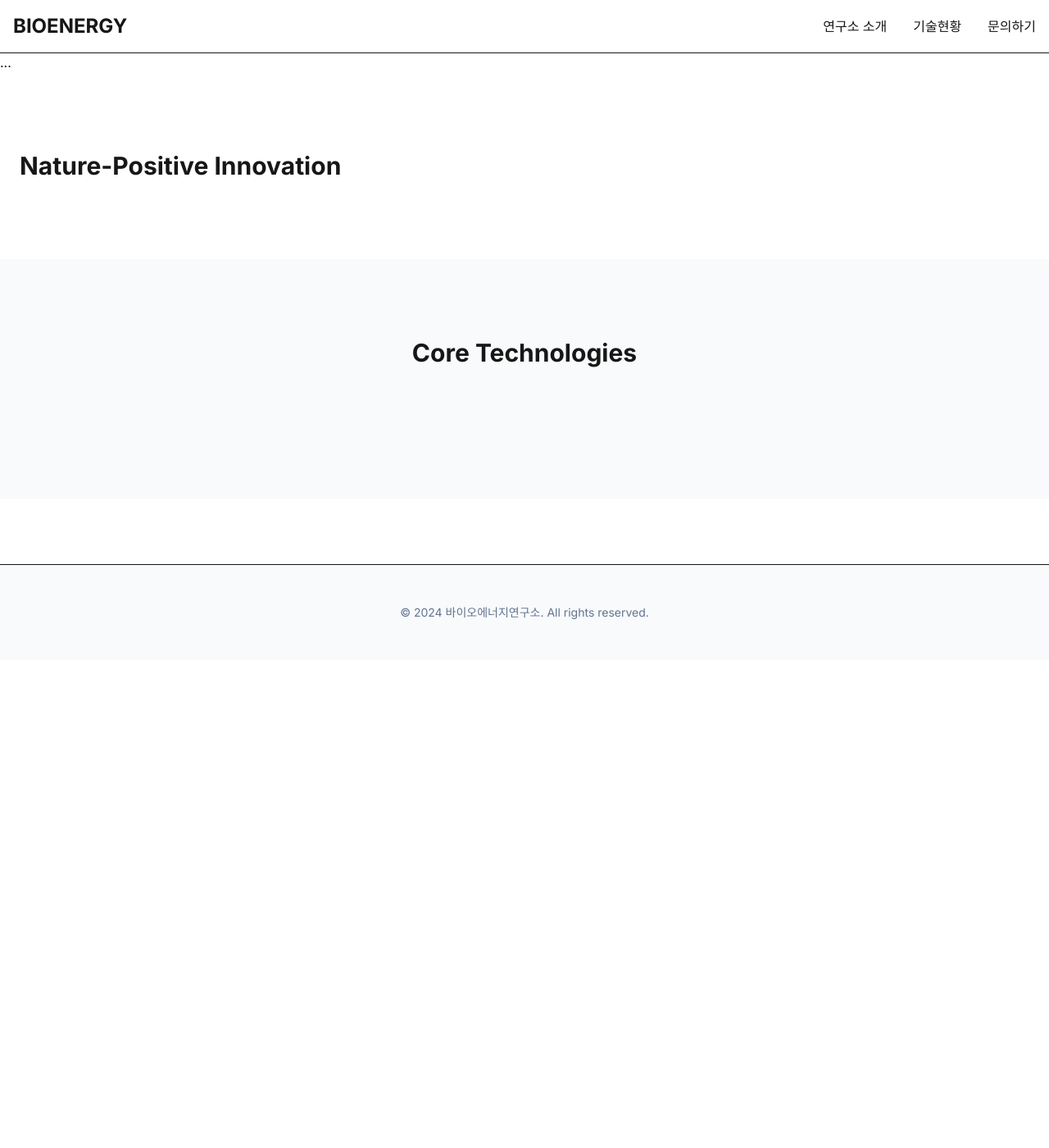
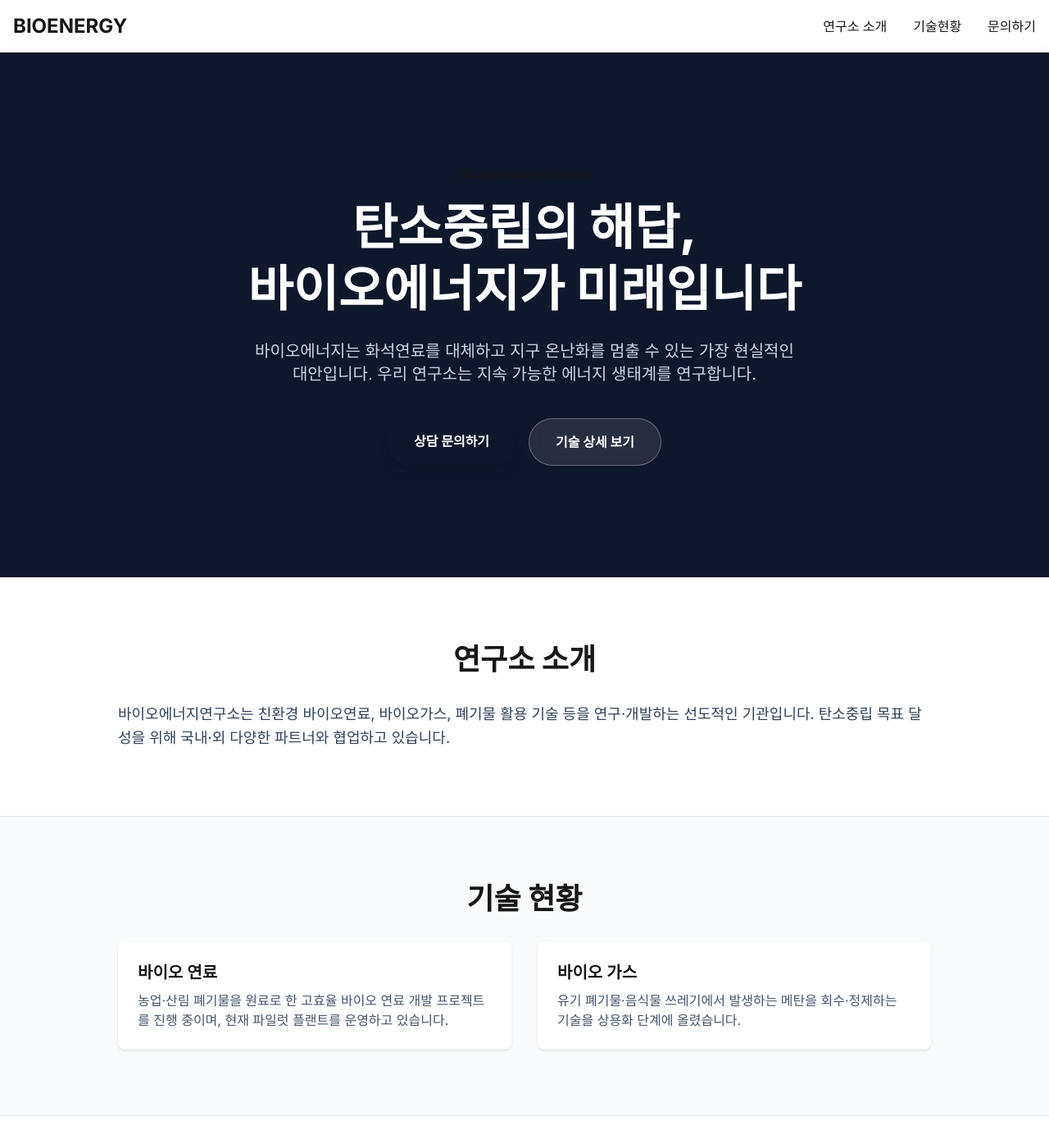
Before and after one commit to cw5444/bioenergy-website, a Next.js app: page / in a window 1280 px wide. Shown: the top 1400 px of the page at 82% size. Before the commit the page ends 805 px from the top, so only its background shows below. Built offline with nearby package versions, Linux system fonts and the light colour scheme.

Commit message:
style: restore green primary theme & add section anchors

```diff
--- a/app/page.tsx
+++ b/app/page.tsx
@@ -1,27 +1,121 @@
-// app/page.tsx 예시
+// app/page.tsx
+import Link from "next/link";
+
 export default function Home() {
   return (
-    <main>
-      {/* Hero Section */}
-      <section className="...">...</section>
+    <div>
+      {/* ────────────────────── HERO SECTION ────────────────────── */}
+      <section
+        id="intro"
+        className="relative h-[80vh] flex items-center justify-center bg-slate-900 overflow-hidden"
+      >
+        {/* 배경 그라데이션 – primary 색상 사용 */}
+        <div className="absolute inset-0 opacity-40 bg-gradient-to-br from-primary to-primary-800" />
 
-      {/* 연구소 소개 섹션 (ID 추가) */}
-      <section id="intro" className="py-24 bg-white">
-        <div className="max-w-7xl mx-auto px-6">
-          <h2 className="text-3xl font-bold">Nature-Positive Innovation</h2>
-          {/* 생략 */}
+        <div className="relative z-10 text-center px-4">
+          <h2 className="text-primary-400 font-semibold mb-4 tracking-wider">
+            Sustainable Future
+          </h2>
+          <h1 className="text-4xl md:text-6xl font-extrabold text-white mb-6 leading-tight">
+            탄소중립의 해답, <br />
+            <span className="text-primary-400">바이오에너지</span>가 미래입니다
+          </h1>
+          <p className="text-lg md:text-xl text-slate-300 mb-10 max-w-2xl mx-auto">
+            바이오에너지는 화석연료를 대체하고 지구 온난화를 멈출 수 있는 가장
+            현실적인 대안입니다. 우리 연구소는 지속 가능한 에너지 생태계를
+            연구합니다.
+          </p>
+
+          <div className="flex flex-col md:flex-row gap-4 justify-center">
+            {/* 상담 문의 → Contact 페이지 */}
+            <Link
+              href="/contact"
+              className="bg-primary hover:bg-primary-600 text-white px-8 py-4 rounded-full font-bold transition shadow-lg"
+            >
+              상담 문의하기
+            </Link>
+
+            {/* 기술 상세 보기 → 페이지 내부 #tech 앵커 */}
+            <Link
+              href="/#tech"
+              className="bg-white/10 hover:bg-white/20 text-white border border-white/30 backdrop-blur-sm px-8 py-4 rounded-full font-bold transition"
+            >
+              기술 상세 보기
+            </Link>
+          </div>
         </div>
       </section>
 
-      {/* 핵심 기술 섹션 (ID 추가) */}
-      <section id="tech" className="py-24 bg-slate-50">
-        <div className="max-w-7xl mx-auto px-6">
-          <h2 className="text-3xl font-bold text-center mb-16">Core Technologies</h2>
-          <div className="grid md:grid-cols-3 gap-8">
-             {/* SectionCard 들이 들어가는 곳 */}
+      {/* ────────────────────── INTRODUCTION (연구소 소개) ────────────────────── */}
+      <section id="about" className="py-20 bg-white">
+        <div className="max-w-5xl mx-auto px-4">
+          <h2 className="text-3xl md:text-4xl font-bold text-primary mb-8 text-center">
+            연구소 소개
+          </h2>
+          <p className="text-lg text-slate-700 leading-relaxed">
+            바이오에너지연구소는 친환경 바이오연료, 바이오가스, 폐기물 활용
+            기술 등을 연구·개발하는 선도적인 기관입니다. 탄소중립 목표 달성을
+            위해 국내·외 다양한 파트너와 협업하고 있습니다.
+          </p>
+        </div>
+      </section>
+
+      {/* ────────────────────── TECHNOLOGY SECTION ────────────────────── */}
+      <section
+        id="tech"
+        className="py-20 bg-slate-50 border-t border-slate-200"
+      >
+        <div className="max-w-5xl mx-auto px-4">
+          <h2 className="text-3xl md:text-4xl font-bold text-primary mb-8 text-center">
+            기술 현황
+          </h2>
+
+          <div className="grid md:grid-cols-2 gap-8">
+            {/* 예시 카드 1 */}
+            <div className="bg-white p-6 rounded-lg shadow hover:shadow-lg transition">
+              <h3 className="text-xl font-semibold text-primary mb-2">
+                바이오 연료
+              </h3>
+              <p className="text-slate-600">
+                농업·산림 폐기물을 원료로 한 고효율 바이오 연료 개발
+                프로젝트를 진행 중이며, 현재 파일럿 플랜트를 운영하고 있습니다.
+              </p>
+            </div>
+
+            {/* 예시 카드 2 */}
+            <div className="bg-white p-6 rounded-lg shadow hover:shadow-lg transition">
+              <h3 className="text-xl font-semibold text-primary mb-2">
+                바이오 가스
+              </h3>
+              <p className="text-slate-600">
+                유기 폐기물·음식물 쓰레기에서 발생하는 메탄을 회수·정제하는
+                기술을 상용화 단계에 올렸습니다.
+              </p>
+            </div>
           </div>
         </div>
       </section>
-    </main>
+
+      {/* ────────────────────── CONTACT SECTION (앵커용) ────────────────────── */}
+      <section id="contact" className="py-20 bg-white border-t border-slate-200">
+        <div className="max-w-3xl mx-auto px-4 text-center">
+          <h2 className="text-3xl md:text-4xl font-bold text-primary mb-6">
+            문의하기
+          </h2>
+          <p className="text-slate-600 mb-8">
+            궁금한 점이나 협업 제안이 있으면 아래 폼을 작성해 주세요.
+          </p>
+
+          {/* ContactForm 컴포넌트를 여기서 바로 사용해도 되고, 별도 페이지(/contact)에서도 OK */}
+          {/* <ContactForm /> */}
+          <Link
+            href="/contact"
+            className="inline-block bg-primary hover:bg-primary-600 text-white px-8 py-3 rounded-full font-semibold transition"
+          >
+            문의 폼 바로 이동
+          </Link>
+        </div>
+      </section>
+    </div>
   );
 }
```
